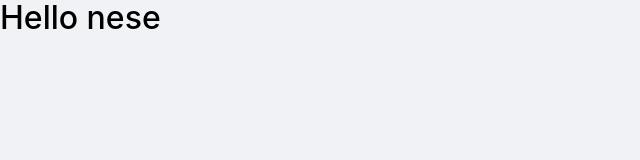
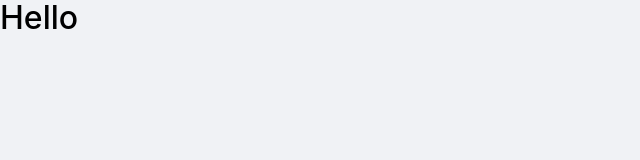
Before and after one commit to qayibovferhad/blog-api, a React (Create React App) app in the folder client/: page / in a window 1280 px wide. Shown: the top 160 px of the page, without its empty margins (0-640 px from the left). Built offline with nearby package versions, Linux system fonts and the light colour scheme.

Commit message:
new commit

```diff
--- a/client/src/App.js
+++ b/client/src/App.js
@@ -11,7 +11,7 @@
     <>
       <Suspense fallback={<h1>Loading Component..</h1>}>
         <Routes>
-          <Route path="/" element={<h1>Hello nese</h1>} />
+          <Route index element={<h1>Hello</h1>} />
           <Route path="/auth/registration" element={<Registration />} />
           <Route path="/auth/login" element={<Login />} />
 
@@ -19,6 +19,7 @@
             <Route path="chat" element={<Chat />} />
             <Route path="dashboard" element={<Dashboard />} />
             <Route path="blogs" element={<Blogs />} />
+            <Route path="*" element={<h1>404 Not Found</h1>} />
           </Route>
         </Routes>
       </Suspense>
```
